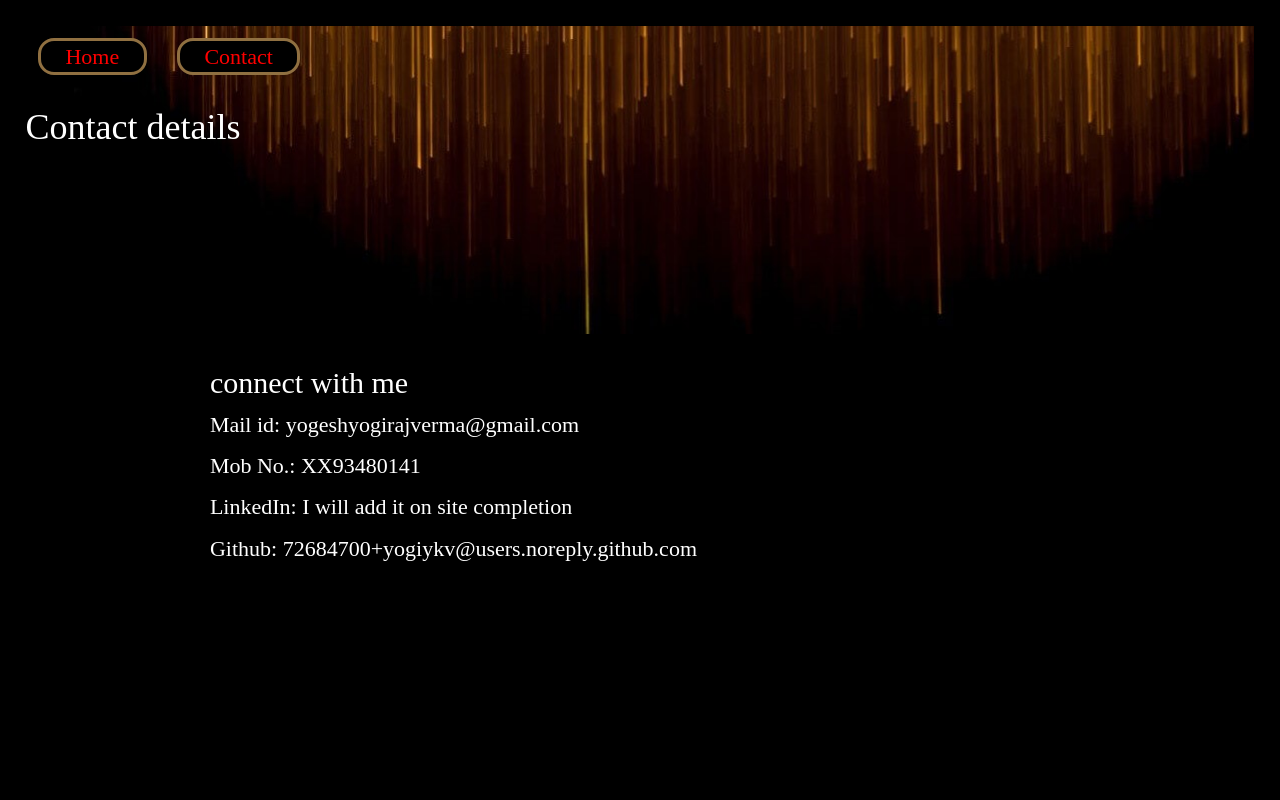
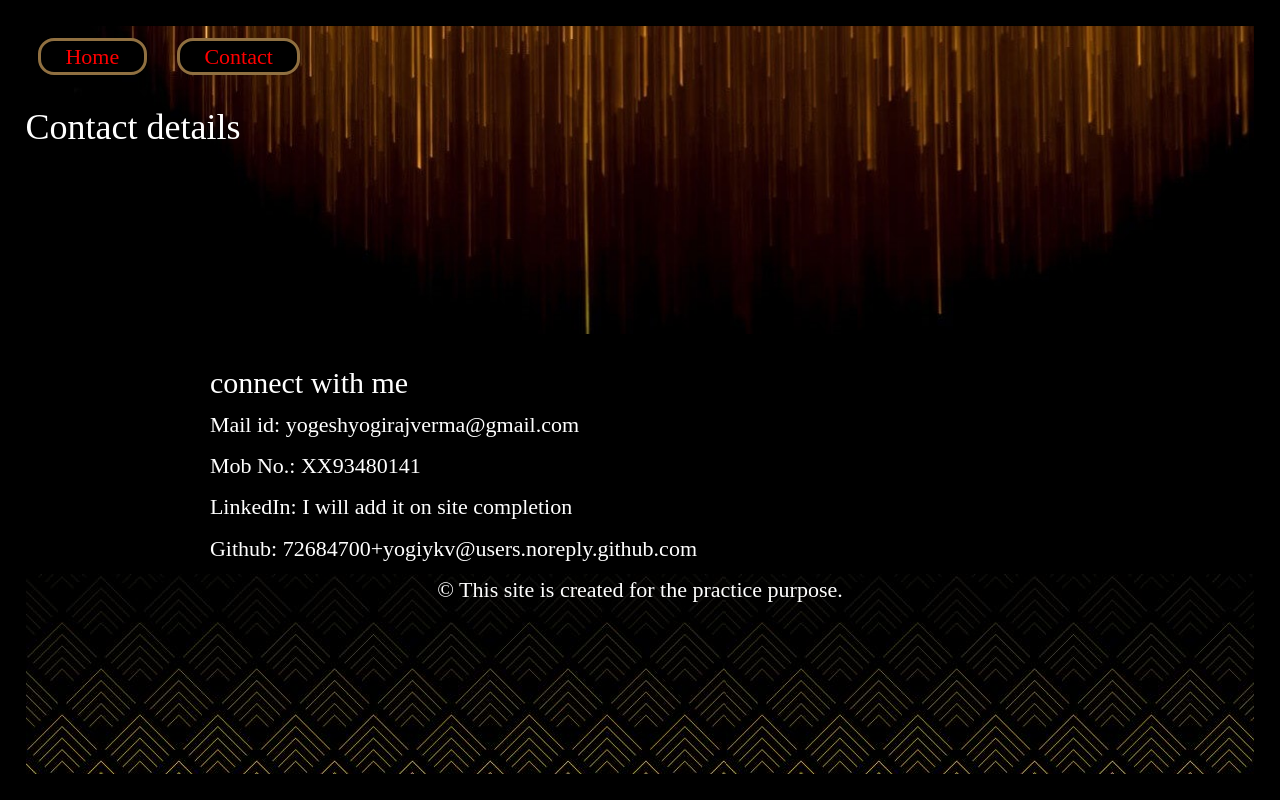
Before and after one commit to yogiykv/yogiykv.github.io, a plain HTML site: page contact.html in a window 1280 px wide. Drawn offline with nearby package versions, Linux system fonts and the light colour scheme; files whose address does not match are found by name; a web font is replaced by a local one.

Commit message:
footer added

```diff
--- a/contact.html
+++ b/contact.html
@@ -44,6 +44,9 @@ body {
 
 </section>
 
+<footer>
+	<p>&copy; This site is created for the practice purpose.</p>
+</footer>
 
 </body>
 </html>
```
